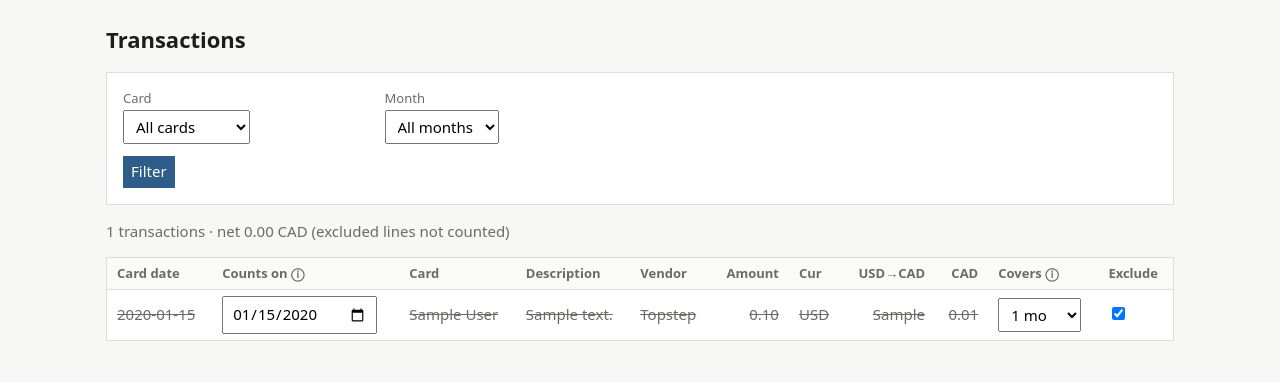
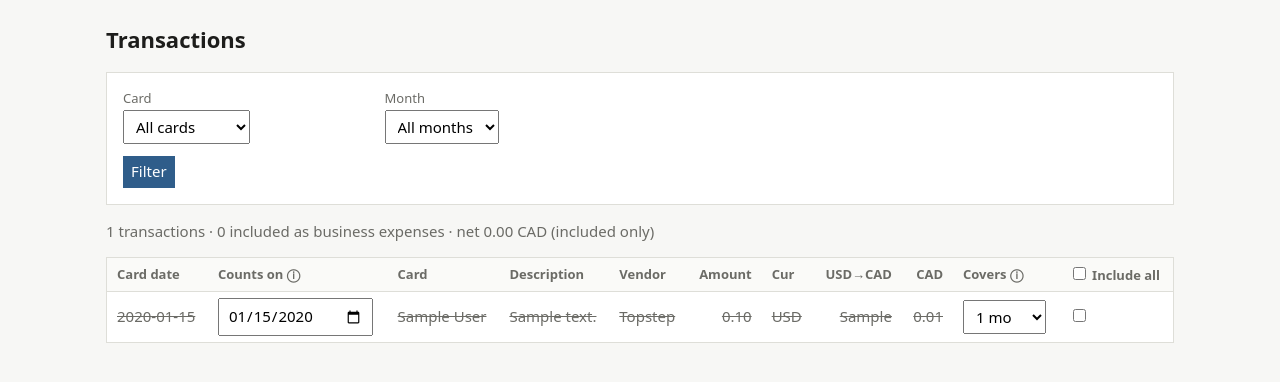
Before and after one commit to mcwnq/expense-tracking, a FastAPI app: page /transactions in a window 1280 px wide. Shown: the part 48-430 px from the top of the page. Run offline with FastAPI, Linux system fonts and the light colour scheme; tables that the repository leaves empty hold one stand-in row (values such as "Sample post").

Commit message:
Include checkbox with Include all, and per-card default for new imports
The Transactions page now asks which lines to include rather than
exclude. Include all applies to the current card/month filter, and each
card can default new imports to included or excluded. Only included
transactions appear in the needs-a-vendor list.

Co-Authored-By: Claude Opus 5.5 (1M context) <noreply@anthropic.com>
Claude-Session: https://claude.ai/code/session_01MWjpfGWGN5uyBA1LvcexTr

```diff
--- a/app/db.py
+++ b/app/db.py
@@ -115,4 +115,9 @@ def _migrate(conn: sqlite3.Connection) -> None:
         # many months starting on the tax date. NULL = expensed on the tax date.
         conn.execute("ALTER TABLE transactions ADD COLUMN service_months INTEGER")
         conn.execute("PRAGMA user_version = 4")
+    if version < 5:
+        # Whether newly imported transactions from a card start out included in
+        # business totals (a mostly-personal card can default to excluded).
+        conn.execute("ALTER TABLE accounts ADD COLUMN include_by_default INTEGER NOT NULL DEFAULT 1")
+        conn.execute("PRAGMA user_version = 5")
     conn.commit()
--- a/app/importer.py
+++ b/app/importer.py
@@ -303,8 +303,8 @@ def save(
     for r, key in zip(rows, dedupe_keys(account["id"], rows)):
         cur = conn.execute(
             "INSERT OR IGNORE INTO transactions "
-            "(account_id, batch_id, txn_date, tax_date, description, amount_cents, currency, cad_cents, dedupe_key) "
-            "VALUES (?, ?, ?, ?, ?, ?, ?, ?, ?)",
+            "(account_id, batch_id, txn_date, tax_date, description, amount_cents, currency, cad_cents, "
+            "dedupe_key, excluded) VALUES (?, ?, ?, ?, ?, ?, ?, ?, ?, ?)",
             (
                 account["id"],
                 batch_id,
@@ -315,6 +315,7 @@ def save(
                 account["currency"],
                 r.amount_cents if is_cad else None,
                 key,
+                0 if account["include_by_default"] else 1,
             ),
         )
         added += cur.rowcount
--- a/app/main.py
+++ b/app/main.py
@@ -182,6 +182,7 @@ def create_app(
             )
         ]
         total_cad = sum(r["cad_cents"] or 0 for r in rows if not r["excluded"])
+        all_included = bool(rows) and not any(r["excluded"] for r in rows)
         return render(
             request,
             "transactions.html",
@@ -191,6 +192,8 @@ def create_app(
             account_id=account_id,
             month=month,
             total_cad=total_cad,
+            all_included=all_included,
+            included_count=sum(1 for r in rows if not r["excluded"]),
         )
 
     @app.get("/formats", response_class=HTMLResponse)
@@ -286,6 +289,17 @@ def create_app(
         vendors.set_service_months(conn, txn_id, int(months) if months.isdigit() else None)
         return RedirectResponse(back, status_code=303)
 
+    @app.post("/transactions/include-all")
+    def include_all(account_id: str = Form(""), month: str = Form(""), included: int = Form(1)):
+        vendors.set_included_where(conn, bool(included), int(account_id) if account_id.isdigit() else None, month or None)
+        return RedirectResponse(f"/transactions?account_id={account_id}&month={month}", status_code=303)
+
+    @app.post("/accounts/{account_id}/default")
+    def account_default(account_id: int, include_by_default: int = Form(1)):
+        conn.execute("UPDATE accounts SET include_by_default = ? WHERE id = ?", (include_by_default, account_id))
+        conn.commit()
+        return RedirectResponse("/", status_code=303)
+
     @app.post("/transactions/{txn_id}/exclude")
     def exclude(txn_id: int, excluded: int = Form(0), back: str = Form("/transactions")):
         vendors.set_excluded(conn, txn_id, bool(excluded))
--- a/app/static/style.css
+++ b/app/static/style.css
@@ -40,4 +40,4 @@ tfoot td, tfoot th { border-top:2px solid var(--fg); font-weight:600; }
 .segmented a { display:inline-block; padding:6px 12px; border:1px solid var(--line); background:#fff; color:var(--fg); text-decoration:none; }
 .segmented a.on { background:var(--fg); color:#fff; border-color:var(--fg); }
 tr.excluded td { color:var(--muted); text-decoration:line-through; }
-tr.excluded td:last-child { text-decoration:none; }
+tr.excluded td:nth-child(2), tr.excluded td:nth-child(10), tr.excluded td:last-child { text-decoration:none; }
--- a/app/templates/transactions.html
+++ b/app/templates/transactions.html
@@ -10,9 +10,13 @@
   </div>
   <button>Filter</button>
 </form>
-<p class="muted">{{ rows|length }} transactions · net {{ total_cad|money }} CAD (excluded lines not counted)</p>
+<p class="muted">{{ rows|length }} transactions · {{ included_count }} included as business expenses · net {{ total_cad|money }} CAD (included only)</p>
 <table>
-  <tr><th>Card date</th><th>Counts on <span class="muted" title="The date used for the tax year, month and USD rate. Change it if the card date is off (e.g. UTC).">ⓘ</span></th><th>Card</th><th>Description</th><th>Vendor</th><th class="num">Amount</th><th>Cur</th><th class="num">USD→CAD</th><th class="num">CAD</th><th>Covers <span class="muted" title="For a prepaid charge such as an annual subscription: the amount is spread by day over this period, so part of it can count in the next tax year.">ⓘ</span></th><th>Exclude</th></tr>
+  <tr><th>Card date</th><th>Counts on <span class="muted" title="The date used for the tax year, month and USD rate. Change it if the card date is off (e.g. UTC).">ⓘ</span></th><th>Card</th><th>Description</th><th>Vendor</th><th class="num">Amount</th><th>Cur</th><th class="num">USD→CAD</th><th class="num">CAD</th><th>Covers <span class="muted" title="For a prepaid charge such as an annual subscription: the amount is spread by day over this period, so part of it can count in the next tax year.">ⓘ</span></th><th><form class="inline" method="post" action="/transactions/include-all">
+    <input type="hidden" name="account_id" value="{{ account_id or '' }}"><input type="hidden" name="month" value="{{ month or '' }}">
+    <input type="hidden" name="included" value="{{ 0 if all_included else 1 }}">
+    <label style="display:inline; color:inherit; font-size:inherit"><input type="checkbox" {% if all_included %}checked{% endif %} onchange="this.form.submit()" aria-label="Include all shown transactions"> Include all</label>
+  </form></th></tr>
   {% for t in rows %}
   <tr {% if t.excluded %}class="excluded"{% endif %}>
     <td>{{ t.txn_date }}</td>
@@ -36,7 +40,7 @@
     <td><form class="inline" method="post" action="/transactions/{{ t.id }}/exclude">
       <input type="hidden" name="back" value="/transactions?account_id={{ account_id or '' }}&month={{ month or '' }}">
       <input type="hidden" name="excluded" value="{{ 0 if t.excluded else 1 }}">
-      <input type="checkbox" {% if t.excluded %}checked{% endif %} onchange="this.form.submit()" aria-label="Exclude {{ t.description }} from business expenses" title="Not a business expense">
+      <input type="checkbox" {% if not t.excluded %}checked{% endif %} onchange="this.form.submit()" aria-label="Include {{ t.description }} as a business expense" title="Business expense">
     </form></td>
   </tr>
   {% endfor %}
--- a/app/vendors.py
+++ b/app/vendors.py
@@ -297,6 +297,22 @@ def set_service_months(conn: sqlite3.Connection, txn_id: int, months: int | None
     conn.commit()
 
 
+def set_included_where(
+    conn: sqlite3.Connection, included: bool, account_id: int | None = None, month: str | None = None
+) -> int:
+    """Include or exclude every transaction matching the Transactions page filters."""
+    sql, args = "UPDATE transactions SET excluded = ? WHERE 1=1", [0 if included else 1]
+    if account_id:
+        sql += " AND account_id = ?"
+        args.append(account_id)
+    if month:
+        sql += " AND substr(tax_date, 1, 7) = ?"
+        args.append(month)
+    n = conn.execute(sql, args).rowcount
+    conn.commit()
+    return n
+
+
 def set_excluded(conn: sqlite3.Connection, txn_id: int, excluded: bool) -> None:
     """Leave one transaction out of business totals (or bring it back)."""
     conn.execute("UPDATE transactions SET excluded = ? WHERE id = ?", (int(excluded), txn_id))
```
Also changed, not shown: app/templates/index.html (+6 -1 lines), tests/test_app.py (+28 -0 lines), README.md.
